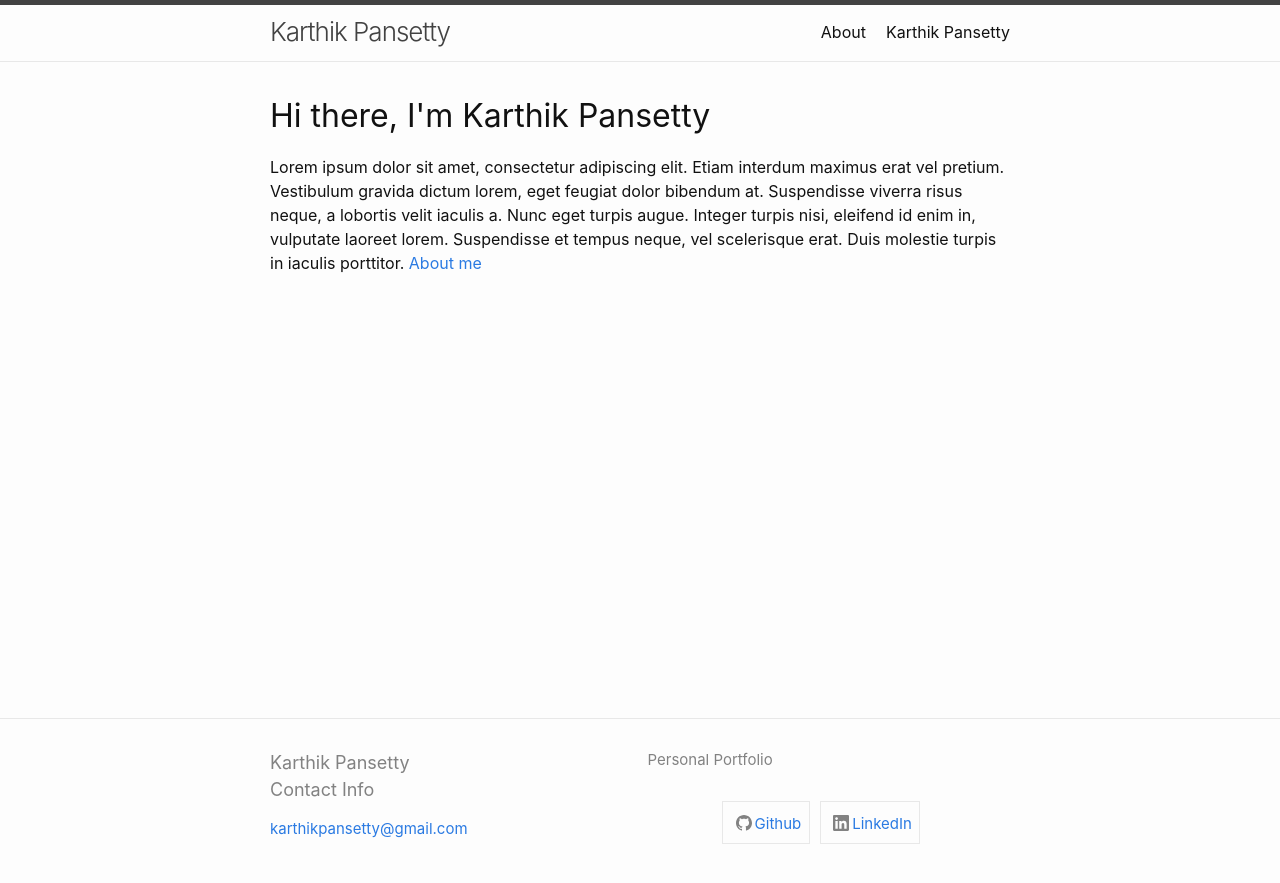
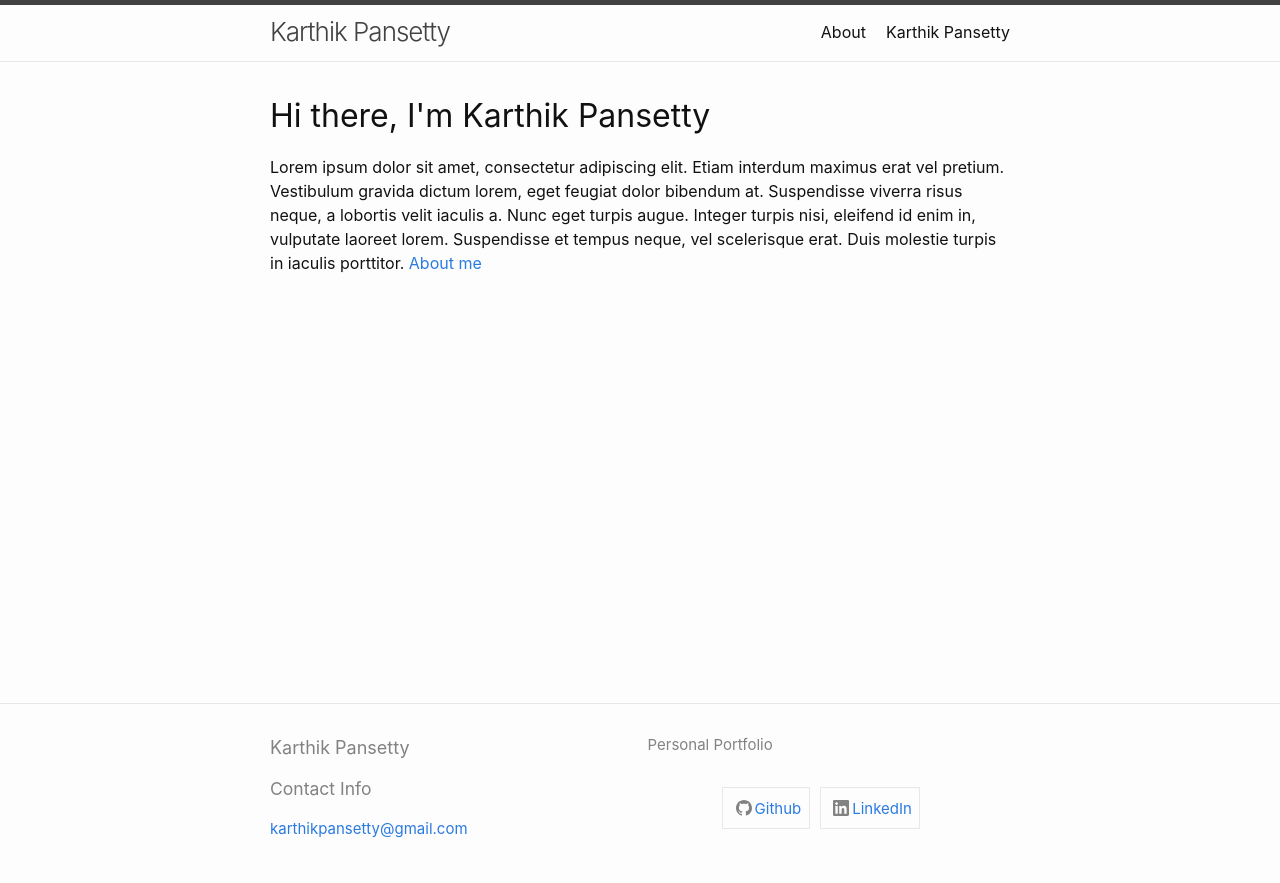
Before and after one commit to pansettykarthik/website_old, a Jekyll site: the page built from index.md, in a window 1280 px wide. Shown: the top 883 px of the page. Built offline with Jekyll 4.4.1, drawn with Linux system fonts in a browser that asks for light colours.

Commit message:
updated formatting

```diff
--- a/_includes/footer.html
+++ b/_includes/footer.html
@@ -5,7 +5,7 @@
 
     <div class="footer-col-wrapper">
       <div class="footer-col one-half">
-      <h2 class="footer-heading">{{ site.title | escape }} <br> Contact Info</h2>
+      <h2 class="footer-heading">{{ site.title | escape }} <br> <h3>Contact Info</h3></h2>
         <ul class="contact-list">
           <li class="p-name">
             {%- if site.author -%}
```
